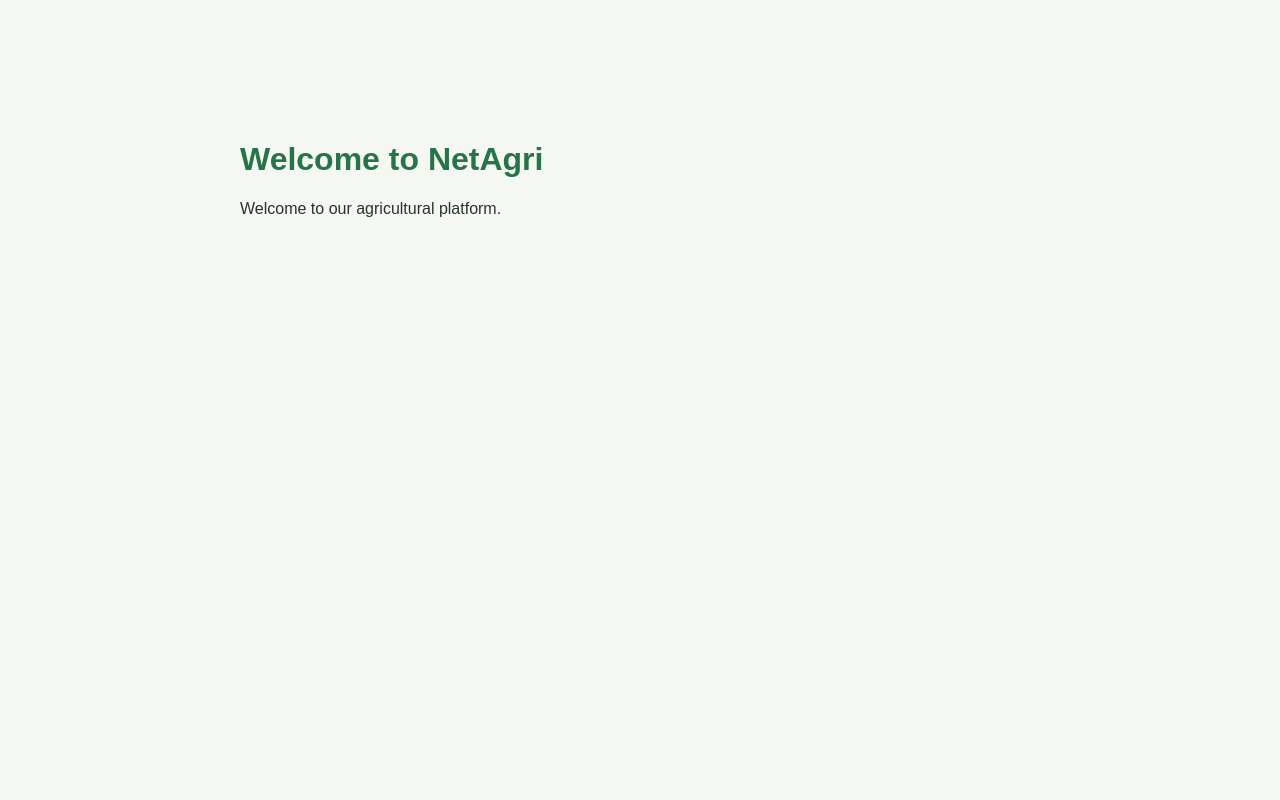
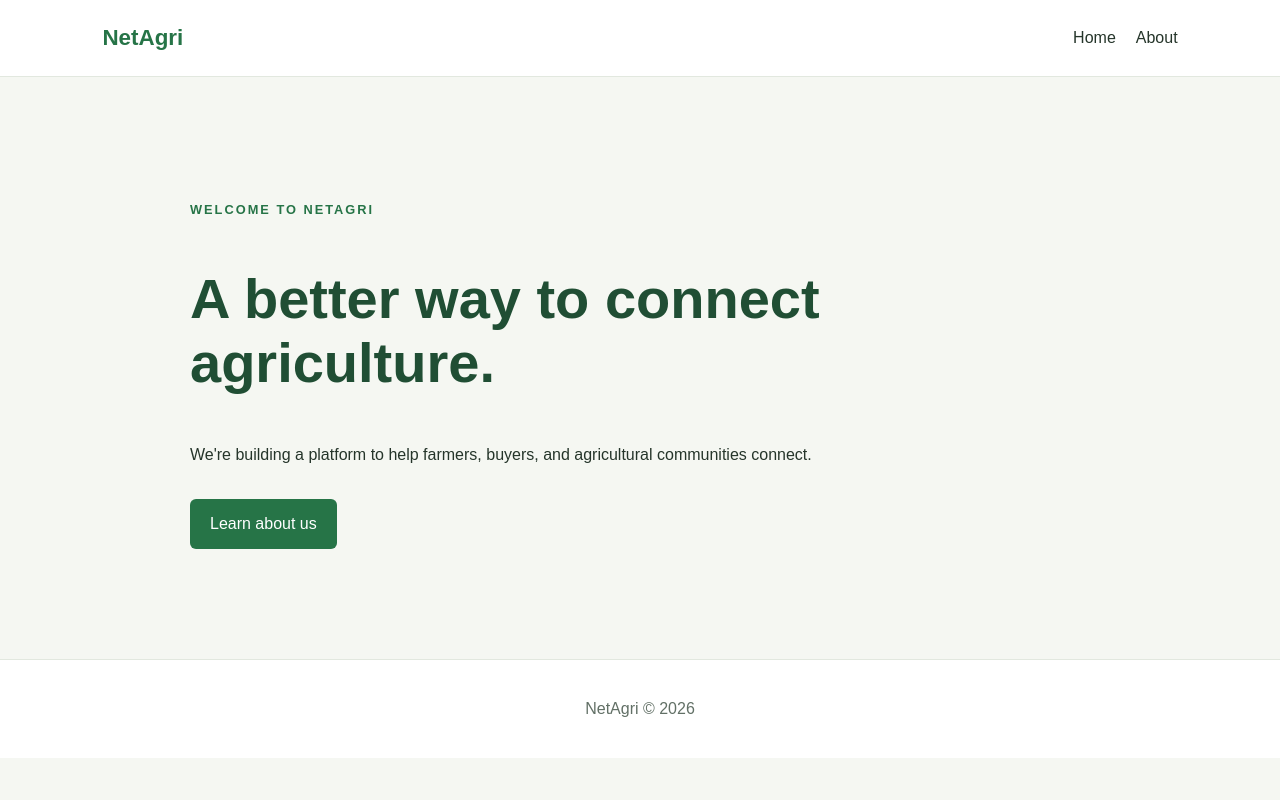
Before and after one commit to bum-head/GoldShip, a Django app: page / in a window 1280 px wide. Run offline with Django 5.2, Linux system fonts and the light colour scheme.

Commit message:
basic home page and about

```diff
--- /dev/null
+++ b/NetAgri/pages/static/pages/style.css
@@ -0,0 +1,91 @@
+* {
+    box-sizing: border-box;
+}
+
+body {
+    margin: 0;
+    font-family: Arial, sans-serif;
+    background: #f5f7f2;
+    color: #25352a;
+    line-height: 1.6;
+}
+
+.site-header {
+    display: flex;
+    justify-content: space-between;
+    align-items: center;
+    padding: 20px 8%;
+    background: white;
+    border-bottom: 1px solid #e2e8df;
+}
+
+.logo {
+    color: #267447;
+    font-size: 1.4rem;
+    font-weight: bold;
+    text-decoration: none;
+}
+
+nav {
+    display: flex;
+    gap: 20px;
+}
+
+nav a {
+    color: #25352a;
+    text-decoration: none;
+}
+
+nav a:hover {
+    color: #267447;
+}
+
+.container {
+    width: min(900px, 90%);
+    margin: 60px auto;
+    min-height: 55vh;
+}
+
+.hero {
+    padding: 50px 0;
+    max-width: 650px;
+}
+
+.hero h1 {
+    font-size: clamp(2rem, 5vw, 3.5rem);
+    line-height: 1.15;
+    color: #204e34;
+}
+
+.eyebrow {
+    color: #267447;
+    font-weight: bold;
+    letter-spacing: 2px;
+    font-size: 0.8rem;
+}
+
+.button {
+    display: inline-block;
+    margin-top: 16px;
+    padding: 12px 20px;
+    background: #267447;
+    color: white;
+    text-decoration: none;
+    border-radius: 6px;
+}
+
+.button:hover {
+    background: #1b5835;
+}
+
+.content-section {
+    max-width: 650px;
+}
+
+.site-footer {
+    padding: 20px;
+    text-align: center;
+    color: #627066;
+    background: white;
+    border-top: 1px solid #e2e8df;
+}
--- /dev/null
+++ b/NetAgri/pages/templates/pages/base.html
@@ -0,0 +1,31 @@
+<!DOCTYPE html>
+<html lang="en">
+<head>
+    <meta charset="UTF-8">
+    <meta name="viewport" content="width=device-width, initial-scale=1.0">
+
+    <title>{% block title %}NetAgri{% endblock %}</title>
+
+    {% load static %}
+    <link rel="stylesheet" href="{% static 'pages/style.css' %}">
+</head>
+<body>
+    <header class="site-header">
+        <a class="logo" href="{% url 'home' %}">NetAgri</a>
+
+        <nav>
+            <a href="{% url 'home' %}">Home</a>
+            <a href="{% url 'about' %}">About</a>
+        </nav>
+    </header>
+
+    <main class="container">
+        {% block content %}
+        {% endblock %}
+    </main>
+
+    <footer class="site-footer">
+        <p>NetAgri &copy; 2026</p>
+    </footer>
+</body>
+</html>
--- a/NetAgri/pages/templates/pages/home.html
+++ b/NetAgri/pages/templates/pages/home.html
@@ -1,29 +1,18 @@
-<!DOCTYPE html>
-<html lang="en">
-<head>
-    <meta charset="UTF-8">
-    <meta name="viewport" content="width=device-width, initial-scale=1.0">
+{% extends "pages/base.html" %}
 
-    <title>NetAgri</title>
+{% block title %}Home | NetAgri{% endblock %}
 
-    <style>
-        body {
-            font-family: Arial, sans-serif;
-            max-width: 800px;
-            margin: 100px auto;
-            padding: 20px;
-            background: #f4f7f2;
-            color: #263528;
-        }
+{% block content %}
+    <section class="hero">
+        <p class="eyebrow">WELCOME TO NETAGRI</p>
+        <h1>A better way to connect agriculture.</h1>
+        <p>
+            We're building a platform to help farmers,
+            buyers, and agricultural communities connect.
+        </p>
 
-        h1 {
-            color: #267447;
-        }
-    </style>
-</head>
-<body>
-    <h1>Welcome to NetAgri</h1>
-
-    <p>Welcome to our agricultural platform.</p>
-</body>
-</html>
+        <a class="button" href="{% url 'about' %}">
+            Learn about us
+        </a>
+    </section>
+{% endblock %}
--- a/NetAgri/pages/urls.py
+++ b/NetAgri/pages/urls.py
@@ -3,4 +3,5 @@ from . import views
 
 urlpatterns = [
     path("", views.home, name="home"),
+    path("about/", views.about, name="about"),
 ]
--- a/NetAgri/pages/views.py
+++ b/NetAgri/pages/views.py
@@ -3,3 +3,6 @@ from django.shortcuts import render
 
 def home(request):
     return render(request, "pages/home.html")
+
+def about(request):
+    return render(request, "pages/about.html")
```
Also changed, not shown: NetAgri/pages/templates/pages/about.html (added, +19 -0 lines).
